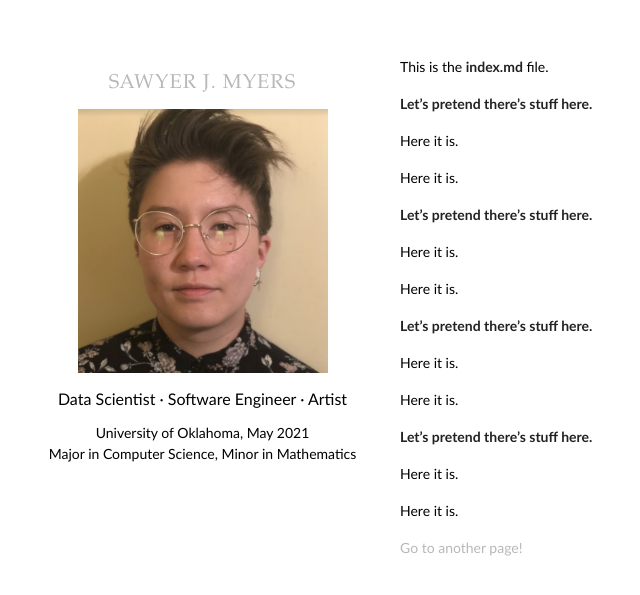
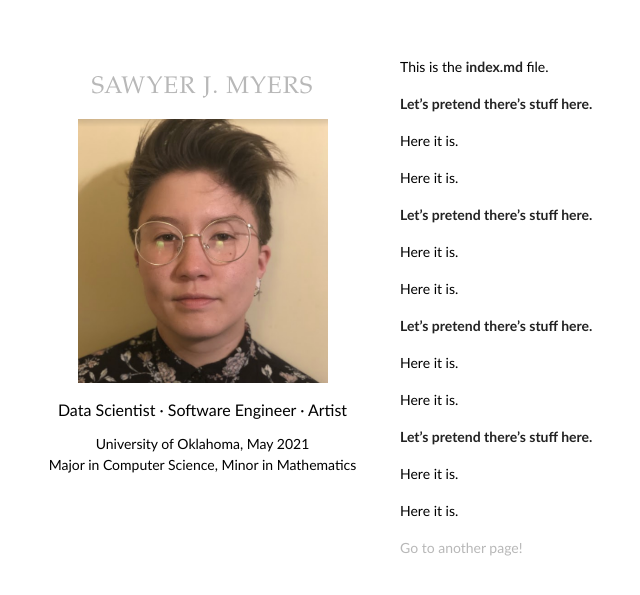
Before and after one commit to myer0432/myer0432.github.io, a Jekyll site: the page built from index.md, in a window 1280 px wide. Shown: the top 595 px of the page, without its empty margins (170-810 px from the left). Built offline with Jekyll 4.4.1, drawn with Linux system fonts in a browser that asks for light colours.

Commit message:
bigger title

```diff
--- a/_sass/jekyll-theme-minimal.scss
+++ b/_sass/jekyll-theme-minimal.scss
@@ -14,7 +14,7 @@ h1, h2, h3, h4, h5, h6 {
 }
 
 h1 {
-  font:20px Big Caslon,Book Antiqua,Palatino Linotype,Georgia,serif;
+  font:24px Big Caslon,Book Antiqua,Palatino Linotype,Georgia,serif;
   letter-spacing:1px;
 }
 
```
